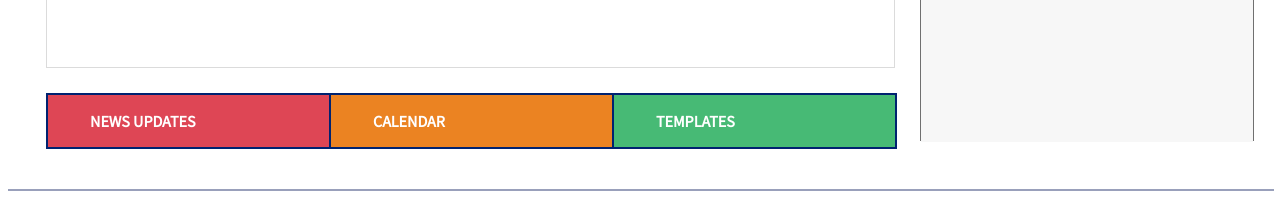
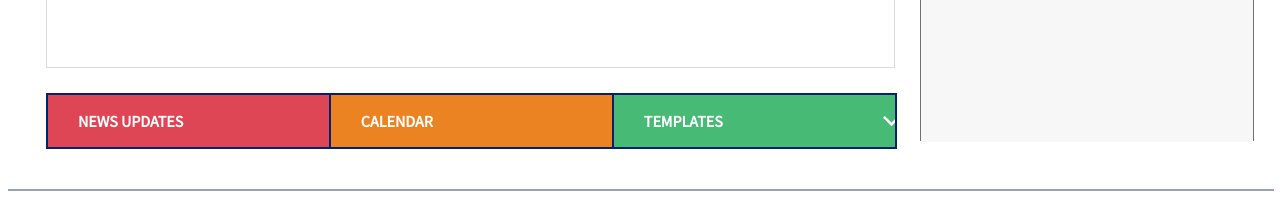
Before and after one commit to sdyerra/LandingPage, a React (Create React App) app: page / in a window 1280 px wide. Shown: the part 950-1147 px from the top of the page. Built offline with nearby package versions, Linux system fonts and the light colour scheme.

Commit message:
overflow changes

```diff
--- a/src/Filter.css
+++ b/src/Filter.css
@@ -18,6 +18,7 @@
     height:6.185%;
     display: inline-flex;
     align-items: center;
+    overflow: hidden;
 }
 
 .sfy p {
@@ -38,6 +39,7 @@
     border-bottom: 1px solid #707070;
     display: inline-flex;
     align-items: center;
+    overflow: hidden;
 }
 
 .filterstitle t {
--- a/src/Newscalendartemp.css
+++ b/src/Newscalendartemp.css
@@ -14,7 +14,7 @@
     font-family: 'Source Sans Pro', sans-serif;
     font-weight: bold;
     color: white;
-    cursor:pointer;
+    cursor: pointer;
 }
 
 .news {
@@ -25,7 +25,7 @@
 }
 
 .news p {
-    position: relative;
+    margin-left: 30px;
     right: -15%;
     top: -6%;
 }
@@ -38,34 +38,32 @@
 }
 
 .cal p {
-    position: relative;
-    right: -15%;
-    top: -6%;
+    margin-left: 30px;
 }
 
 .templ {
     background-color: #47BA75;
     width: 33.33%;
     height: 100%;
+    display: inline-flex;
+    align-items: center;
+    overflow:hidden;
 }
 
 .templ p {
-    position: relative;
-    right: -15%;
-    top: -6%;
+    margin-left: 30px;
 }
 
 #arrow {
-    width: 1.5%;
-    position: absolute;
-    top: 127.5%;
-    left: 67.5%;
+    width: 6%;
+    height: 10%;
+    margin-left: 57%;
 }
 
+
 #arrow2 {
-    width: 1.5%;
-    position: absolute;
-    top: 127.5%;
-    left: 67.5%;
+    width: 6%;
+    height: 10%;
+    margin-left: 57%;
     transform: rotate(0.5turn);
 }
--- a/src/Table.css
+++ b/src/Table.css
@@ -18,6 +18,7 @@
     border:1px solid #707070;
     display: inline-flex;
     align-items: center;
+    overflow: hidden;
 }
 .topbar button {
     background-color: #86a62b;
```
